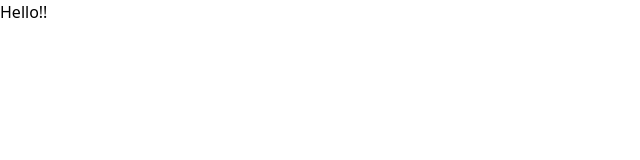
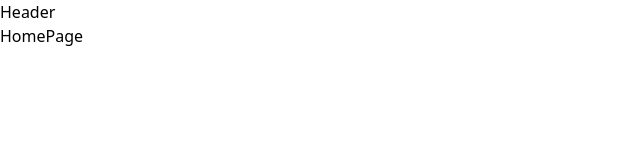
Before and after one commit to me-coderaider/ts-npm-registry, a React (Vite) app: page / in a window 1280 px wide. Shown: the top 160 px of the page, without its empty margins (0-640 px from the left). Built offline with nearby package versions, Linux system fonts and the light colour scheme.

Commit message:
React-Router setup along with 3 pages of application

```diff
--- a/package.json
+++ b/package.json
@@ -11,7 +11,8 @@
   },
   "dependencies": {
     "react": "^18.3.1",
-    "react-dom": "^18.3.1"
+    "react-dom": "^18.3.1",
+    "react-router-dom": "^6.28.0"
   },
   "devDependencies": {
     "@eslint/js": "^9.13.0",
--- a/src/App.tsx
+++ b/src/App.tsx
@@ -1,5 +1,32 @@
+import { createBrowserRouter, RouterProvider } from "react-router-dom";
+import Root from "./pages/Root";
+import HomePage from "./pages/HomePage";
+import SearchPage from "./pages/SearchPage";
+import DetailsPage from "./pages/DetailsPage";
+
+const router = createBrowserRouter([
+    {
+        path: "/",
+        element: <Root />,
+        children: [
+            {
+                index: true,
+                element: <HomePage />,
+            },
+            {
+                path: "/search",
+                element: <SearchPage />,
+            },
+            {
+                path: "/packages/:name",
+                element: <DetailsPage />,
+            },
+        ],
+    },
+]);
+
 function App() {
-    return <div>Hello!!</div>;
+    return <RouterProvider router={router} />;
 }
 
 export default App;
--- /dev/null
+++ b/src/components/Header.tsx
@@ -0,0 +1,3 @@
+export default function Header() {
+    return <div>Header</div>;
+}
--- /dev/null
+++ b/src/pages/DetailsPage.tsx
@@ -0,0 +1,3 @@
+export default function DetailsPage() {
+    return <div>Details Page</div>;
+}
--- /dev/null
+++ b/src/pages/HomePage.tsx
@@ -0,0 +1,3 @@
+export default function HomePage() {
+    return <div>HomePage</div>;
+}
--- /dev/null
+++ b/src/pages/Root.tsx
@@ -0,0 +1,15 @@
+// Outlet is a React compoent, and it reaches up to that browser-router through context system
+// and asks what is the currently selected component means which of the 3 component are we currently supposed to display?
+// and browser-router will tell 'outlet' component and 'Outlet' component will display it on UI.
+import { Outlet } from "react-router-dom";
+
+import Header from "../components/Header";
+
+export default function Root() {
+    return (
+        <div>
+            <Header />
+            <Outlet />
+        </div>
+    );
+}
--- /dev/null
+++ b/src/pages/SearchPage.tsx
@@ -0,0 +1,3 @@
+export default function SearchPage() {
+    return <div>SearchPage</div>;
+}
```
Also changed, not shown: 1 other file (tests, documents, lock files or other folders).
